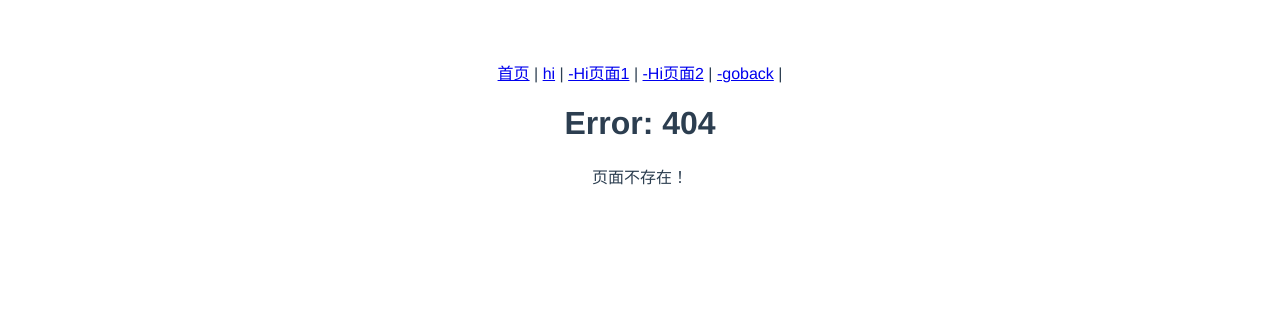
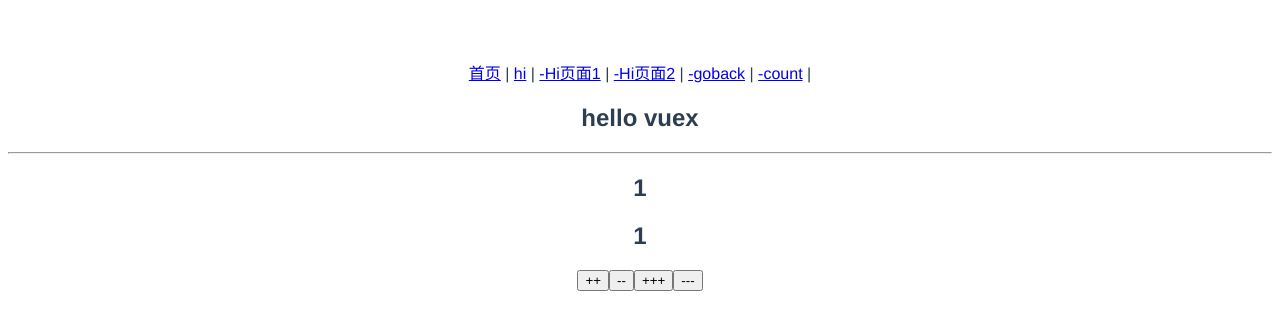
Before and after one commit to zl612/vue-test, a Vue app in the folder vueclitest/: page /count in a window 1280 px wide. Before the commit this address had no page. Shown: the top 330 px of the page. Built offline with nearby package versions, Linux system fonts and the light colour scheme.

Commit message:
增加vuex

```diff
--- a/vueclitest/package.json
+++ b/vueclitest/package.json
@@ -12,7 +12,8 @@
   },
   "dependencies": {
     "vue": "^2.5.2",
-    "vue-router": "^3.0.1"
+    "vue-router": "^3.0.1",
+    "vuex": "^3.4.0"
   },
   "devDependencies": {
     "autoprefixer": "^7.1.2",
--- a/vueclitest/src/App.vue
+++ b/vueclitest/src/App.vue
@@ -7,6 +7,7 @@
       <router-link :to="{name: 'hi1', params: { username: 'z-l' }}">-Hi页面1</router-link> |
       <router-link to="/hi/hi2">-Hi页面2</router-link> |
       <router-link to="/goback">-goback</router-link> |
+      <router-link to="/count">-count</router-link> |
           <!-- <p>{{ $route.name }}</p> -->
     </div>
     <transition-group name="fade" mode="out-in">
--- /dev/null
+++ b/vueclitest/src/components/Count.vue
@@ -0,0 +1,39 @@
+<template>
+  <div>
+    <h2>{{msg}}</h2>
+    <hr />
+    <h2>{{ $store.state.count }}</h2>
+    <h2>{{ count }}</h2>
+    <div>
+      <button @click='add(10)'>++</button>
+      <button @click="reduce">--</button>
+      <button @click="addAction(5)">+++</button>
+      <button @click="reduceAction">---</button>
+    </div>
+  </div>
+</template>
+
+<script>
+
+  import store from '@/vuex/store';
+  import { mapState, mapMutations, mapGetters, mapActions, } from 'vuex';
+
+  export default {
+    name: 'count',
+    data() {
+      return {
+        msg: 'hello vuex',
+      }
+    },
+    computed: {
+              ...mapState(['count']),
+              // ...mapGetters(['count']),
+              // count() {
+              //   return this.$store.getters.count;
+              // }
+    },
+    methods: {...mapMutations(['add', 'reduce']),
+              ...mapActions(['addAction', 'reduceAction'])},
+    store
+  }
+</script>
--- a/vueclitest/src/router/index.js
+++ b/vueclitest/src/router/index.js
@@ -5,6 +5,7 @@ import Hi from '@/components/Hi';
 import Hi1 from '@/components/Hi1';
 import Hi2 from '@/components/Hi2';
 import Error from '@/components/Error';
+import Count from '@/components/Count';
 
 Vue.use(Router);
 
@@ -28,6 +29,10 @@ export default new Router({
     {
       path: '*',
       component: Error,
+    },
+    {
+      path: '/count',
+      component: Count,
     },
     {
       path: '/hi',
--- /dev/null
+++ b/vueclitest/src/vuex/store.js
@@ -0,0 +1,40 @@
+import Vue from 'vue';
+
+import Vuex from 'vuex';
+
+Vue.use(Vuex);
+
+
+const state = {
+  count: 1,
+};
+const mutations = {
+  add(state, n) {
+    state.count+=n;
+  },
+  reduce(state) {
+    state.count--;
+  }
+};
+const actions = {
+  addAction(context) {
+    context.commit('add', 10);
+  },
+  reduceAction({ commit }) {
+    setTimeout(()=> {commit('reduce')}, 3000);
+    console.log('我比reduce提前执行');
+  }
+}
+// 拦截器
+const getters = {
+  count: function(state){
+    return state.count += 10.5;
+  }
+}
+
+export default new Vuex.Store({
+  state,
+  mutations,
+  getters,
+  actions,
+})
```
